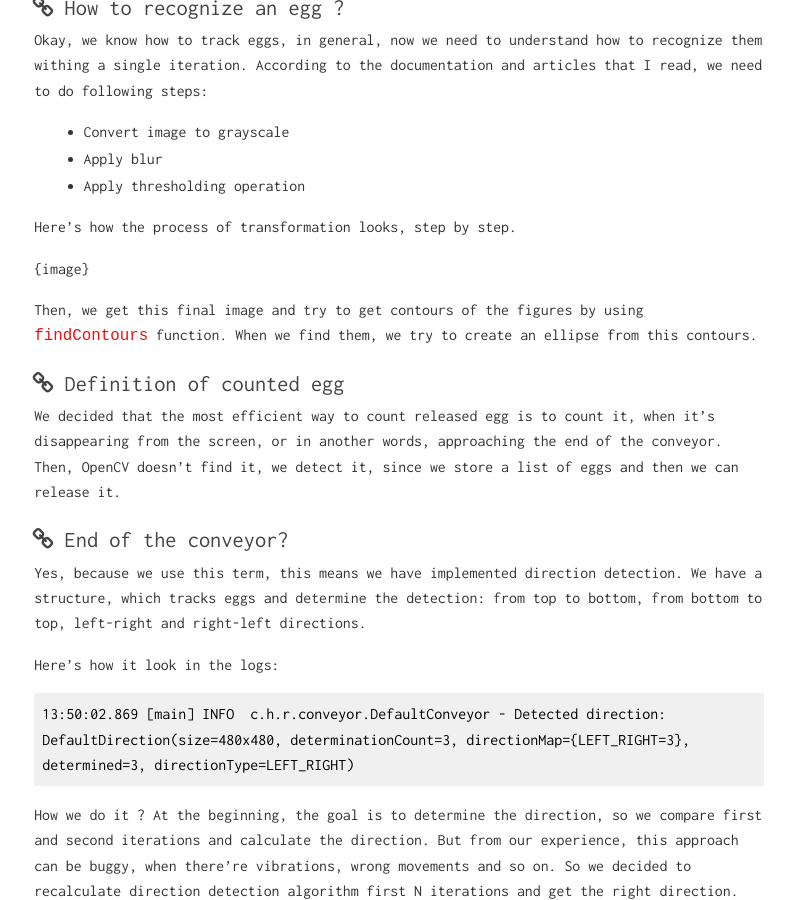
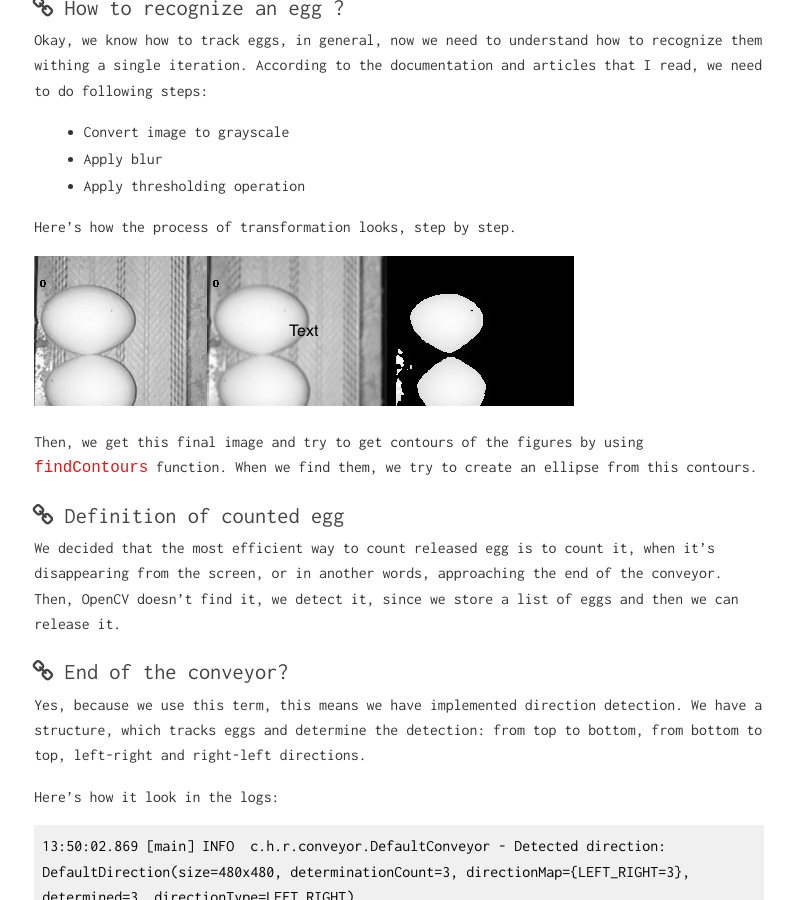
Before and after one commit to ivanursul/ivanursul, a Jekyll site: the page built from _posts/2017-08-03-counting-eggs-design.markdown, in a window 1280 px wide and 900 px high, scrolled down 1823 px. Shown: the whole window, without its empty margins (241-1036 px from the left). Built offline with Jekyll 4.4.1, drawn with Linux system fonts in a browser that asks for light colours; comment, search, counter and statistics services are not loaded.

Commit message:
Added another image

```diff
--- a/_posts/2017-08-03-counting-eggs-design.markdown
+++ b/_posts/2017-08-03-counting-eggs-design.markdown
@@ -34,7 +34,7 @@ Okay, we know how to track eggs, in general, now we need to understand how to re
 
 Here's how the process of transformation looks, step by step.
 
-{image}
+![](assets/images/egg-project/three.jpg)
 
 Then, we get this final image and try to get contours of the figures by using
 `findContours` function. When we find them, we try to create an ellipse from this contours.
```
Also changed, not shown: assets/images/egg-project/three.jpg (added).
